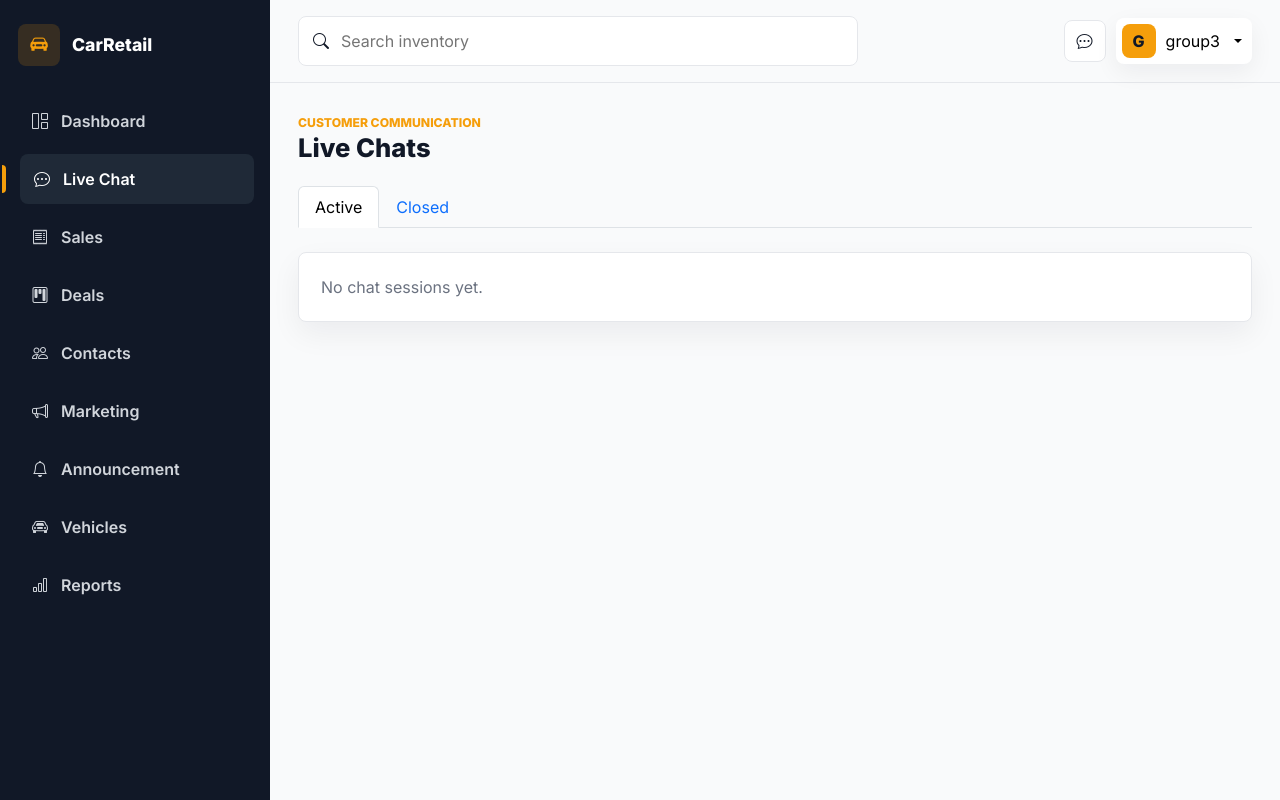
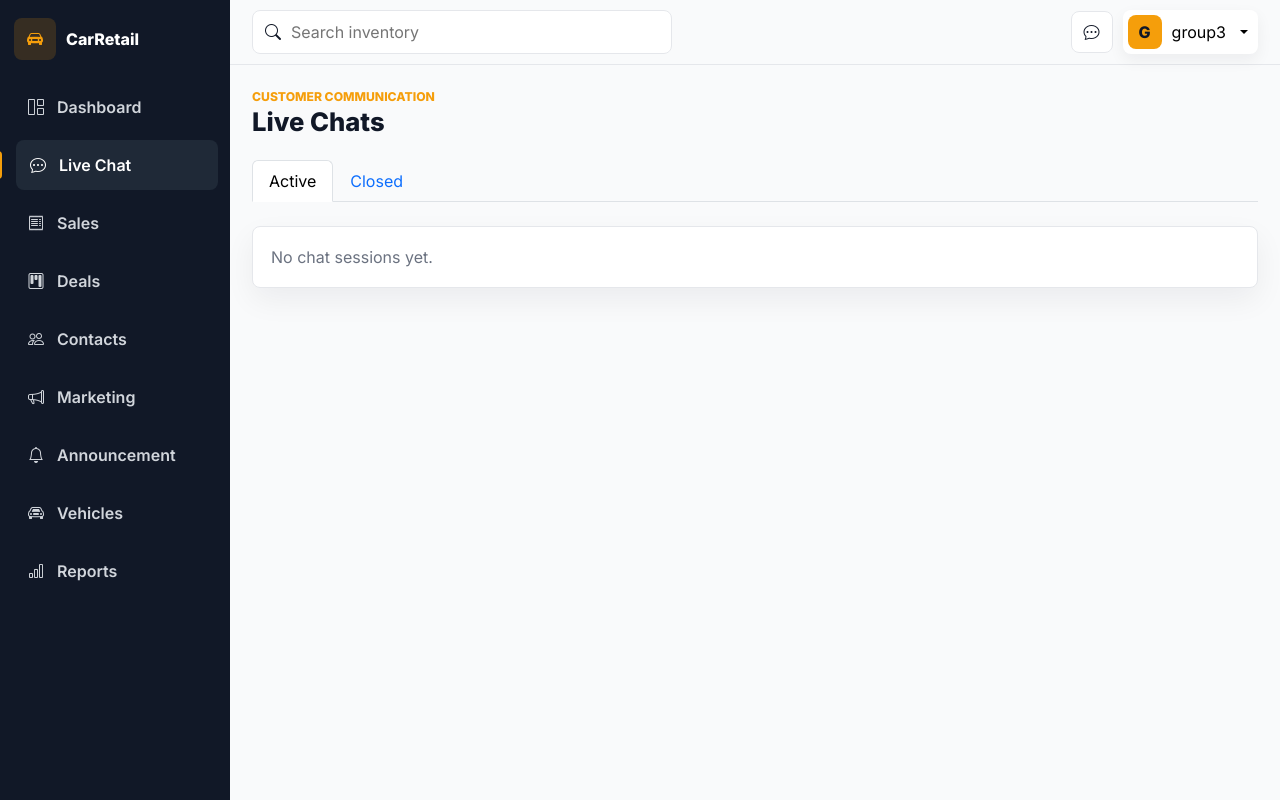
Before and after one commit to mohamed-sinani/CarRetail-crm-system, a Django app: page /messages/ in a window 1280 px wide. Run offline with Django 5.2, Linux system fonts and the light colour scheme; a user stored in the database is signed in; data comes from the database, SQL or seed files in the repository; data that the repository does not hold is empty.

Commit message:
Compact UI sizing: reduce sidebar, navbar, padding, and spacing

```diff
--- a/static/css/styles.css
+++ b/static/css/styles.css
@@ -20,20 +20,20 @@ body {
 .crm-sidebar {
     position: fixed;
     inset: 0 auto 0 0;
-    width: 270px;
+    width: 230px;
     background: var(--dark);
     color: #fff;
     z-index: 1040;
-    padding: 24px 18px;
+    padding: 18px 14px;
     transition: transform .24s ease;
 }
 .sidebar-brand {
     display: flex;
     align-items: center;
-    gap: 12px;
+    gap: 10px;
     font-weight: 800;
-    font-size: 1.1rem;
-    margin-bottom: 30px;
+    font-size: 1rem;
+    margin-bottom: 22px;
 }
 .brand-mark, .stat-icon {
     display: inline-grid;
@@ -72,16 +72,16 @@ body {
     background: var(--accent);
 }
 
-.crm-main { margin-left: 270px; min-height: 100vh; }
+.crm-main { margin-left: 230px; min-height: 100vh; display: flex; flex-direction: column; }
 .crm-navbar {
     position: sticky;
     top: 0;
     z-index: 1020;
     display: flex;
     align-items: center;
-    gap: 16px;
-    min-height: 76px;
-    padding: 16px 28px;
+    gap: 14px;
+    min-height: 60px;
+    padding: 10px 22px;
     background: rgba(249, 250, 251, .92);
     backdrop-filter: blur(12px);
     border-bottom: 1px solid var(--line);
@@ -90,12 +90,12 @@ body {
     flex: 1;
     display: flex;
     align-items: center;
-    gap: 10px;
-    max-width: 560px;
+    gap: 8px;
+    max-width: 420px;
     background: #fff;
     border: 1px solid var(--line);
     border-radius: 8px;
-    padding: 11px 14px;
+    padding: 8px 12px;
 }
 .nav-search input {
     border: 0;
@@ -120,8 +120,8 @@ body {
     border: 0;
     background: #fff;
     border-radius: 8px;
-    padding: 6px 10px 6px 6px;
-    box-shadow: 0 8px 24px rgba(17, 24, 39, .06);
+    padding: 5px 10px 5px 5px;
+    box-shadow: 0 6px 16px rgba(17, 24, 39, .06);
 }
 .avatar {
     display: inline-grid;
@@ -133,7 +133,7 @@ body {
     color: #111827;
     font-weight: 800;
 }
-.crm-content { padding: 26px 28px 40px; }
+.crm-content { padding: 18px 22px 24px; flex: 1; }
 .page-heading {
     display: flex;
     align-items: center;
@@ -164,16 +164,16 @@ body {
 }
 .stat-card {
     display: flex;
-    gap: 14px;
+    gap: 12px;
     align-items: center;
-    padding: 20px;
+    padding: 14px 16px;
     transition: transform .2s ease, box-shadow .2s ease;
 }
 .stat-card:hover { transform: translateY(-3px); box-shadow: 0 16px 36px rgba(17, 24, 39, .09); }
 .stat-card p { color: var(--muted); margin: 0 0 4px; font-weight: 600; }
 .stat-card h3 { margin: 0; font-weight: 800; }
 .stat-card span { color: #059669; font-size: .82rem; font-weight: 700; }
-.panel { padding: 22px; }
+.panel { padding: 18px; }
 .panel-head {
     display: flex;
     justify-content: space-between;
```
Also changed, not shown: other parts of static/css/styles.css (+27 -2 lines).
